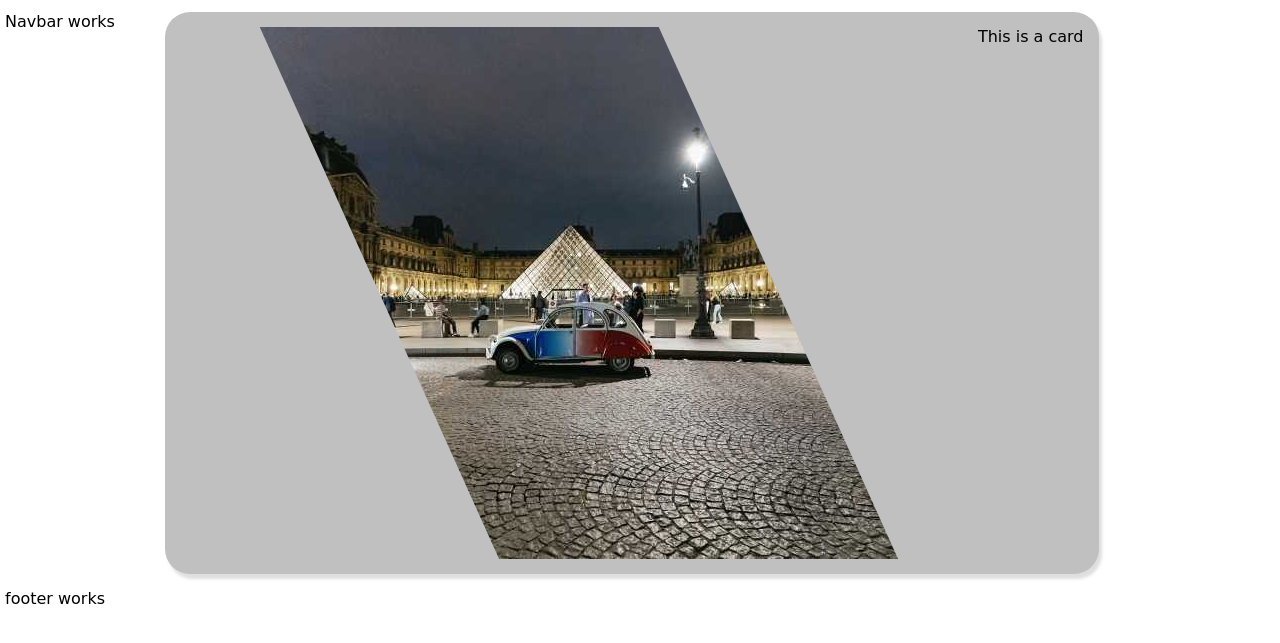
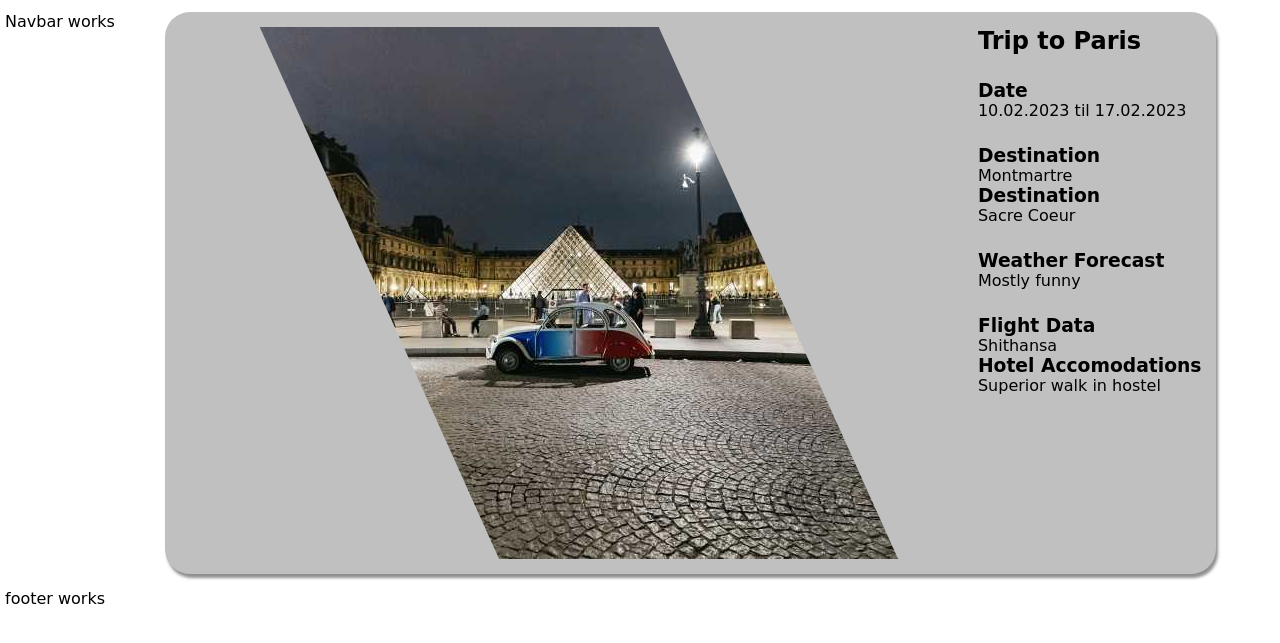
Before and after one commit to baronmdw/frontend_web_dev_project_5_capstone, a website built with webpack: page src/client/views/index.html in a window 1280 px wide. Shown: the part 39-682 px from the top of the page. Built offline with nearby package versions, Linux system fonts and the light colour scheme; files whose address does not match are found by name.

Commit message:
Html for basic trip information added

```diff
--- a/src/client/styles/style.scss
+++ b/src/client/styles/style.scss
@@ -54,8 +54,14 @@ body {
     border-radius: 5px;
 }
 
+.informationContent {
+    display: flex;
+    flex-direction: column;
+    gap: 25px;
+}
+
 .card-shadow {
-    box-shadow: 3px 5px 3px #c0c0c080;
+    box-shadow: 2px 4px 3px #00000070;
 }
 
 @media (min-width:1000px) {
--- a/src/client/views/index.html
+++ b/src/client/views/index.html
@@ -17,7 +17,27 @@
             <div class="card card-shadow">
                 <img src="./images/Paris_beetle.jpg" class="cropped-img" />
                 <div class="informationContent">
-                    This is a card
+                    <h2>Trip to Paris</h2>
+                    <div class="time">
+                        <h3>Date</h3>
+                        <p>10.02.2023 til 17.02.2023</p>
+                    </div>
+                    <div class="destinations">
+                        <h3>Destination</h3>
+                        <p>Montmartre</p>
+                        <h3>Destination</h3>
+                        <p>Sacre Coeur</p>
+                    </div>
+                    <div class="weatherForecast">
+                        <h3>Weather Forecast</h3>
+                        <p>Mostly funny</p>
+                    </div>
+                    <div class="travelInformation">
+                        <h3>Flight Data</h3>
+                        <p>Shithansa</p>
+                        <h3>Hotel Accomodations</h3>
+                        <p>Superior walk in hostel</p>
+                    </div>
                 </div>
             </div>
         </div>
```
